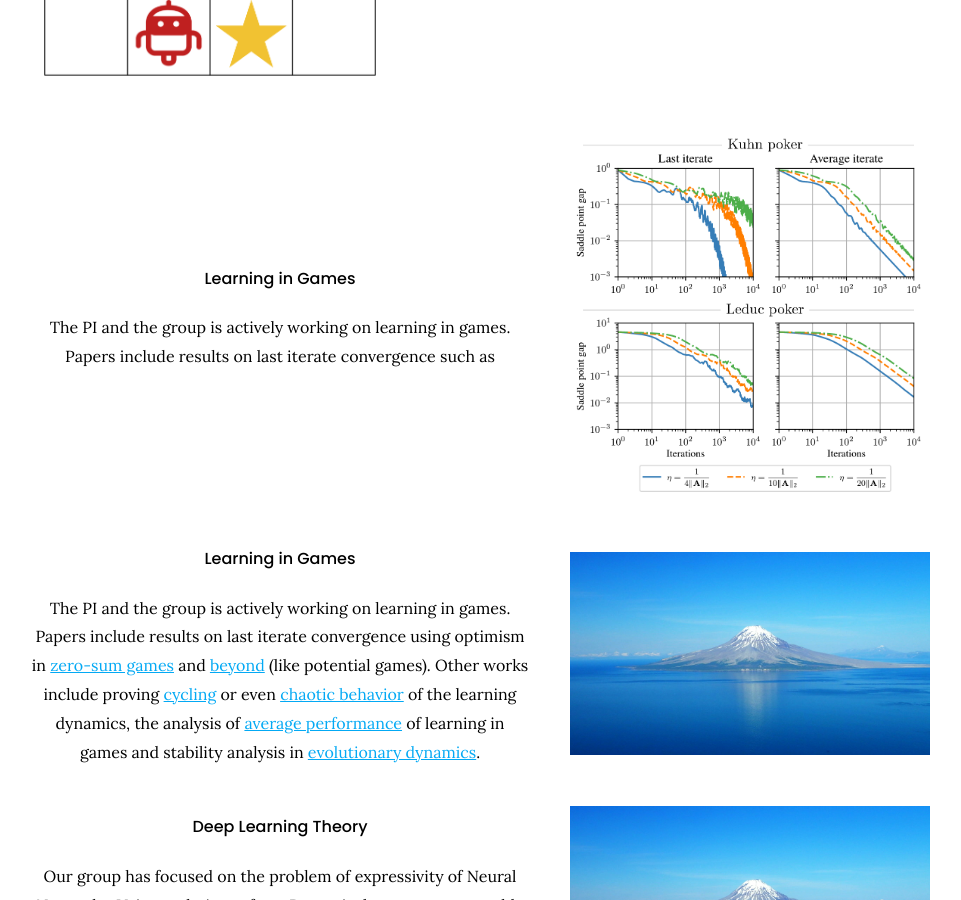
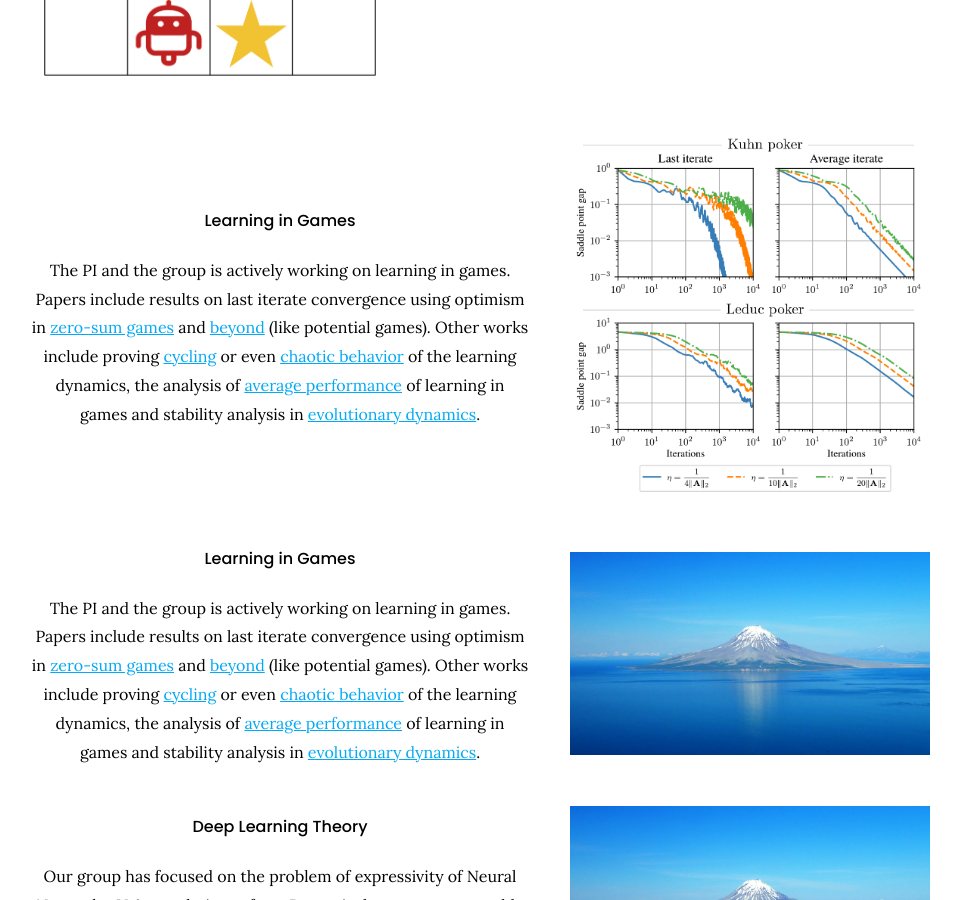
Before and after one commit to goallabuci/goallabuci.github.io, a Jekyll site: the page built from index.md, in a window 1280 px wide and 900 px high, scrolled down 791 px. Shown: the whole window, without its empty margins (160-1121 px from the left). Built offline with Jekyll 4.4.1, drawn with Linux system fonts in a browser that asks for light colours.

Commit message:
Update index.md

```diff
--- a/index.md
+++ b/index.md
@@ -21,7 +21,7 @@ Our recent focus has been on finding Nash equilibria in Markov games. Two repres
 %}
 
 {% capture text %}
-The PI and the group is actively working on learning in games. Papers include results on last iterate convergence such as
+The PI and the group is actively working on learning in games. Papers include results on last iterate convergence using optimism in [zero-sum games](https://arxiv.org/abs/1807.04252) and [beyond](https://arxiv.org/abs/2203.12056) (like potential games). Other works include proving [cycling](https://arxiv.org/abs/1710.11249) or even [chaotic behavior](https://arxiv.org/abs/1703.01138) of the learning dynamics, the analysis of [average performance](https://arxiv.org/abs/1403.3885) of learning in games and stability analysis in [evolutionary dynamics](https://arxiv.org/abs/1408.6270).
 {:.center}
 {% endcapture %}
 {%
```
